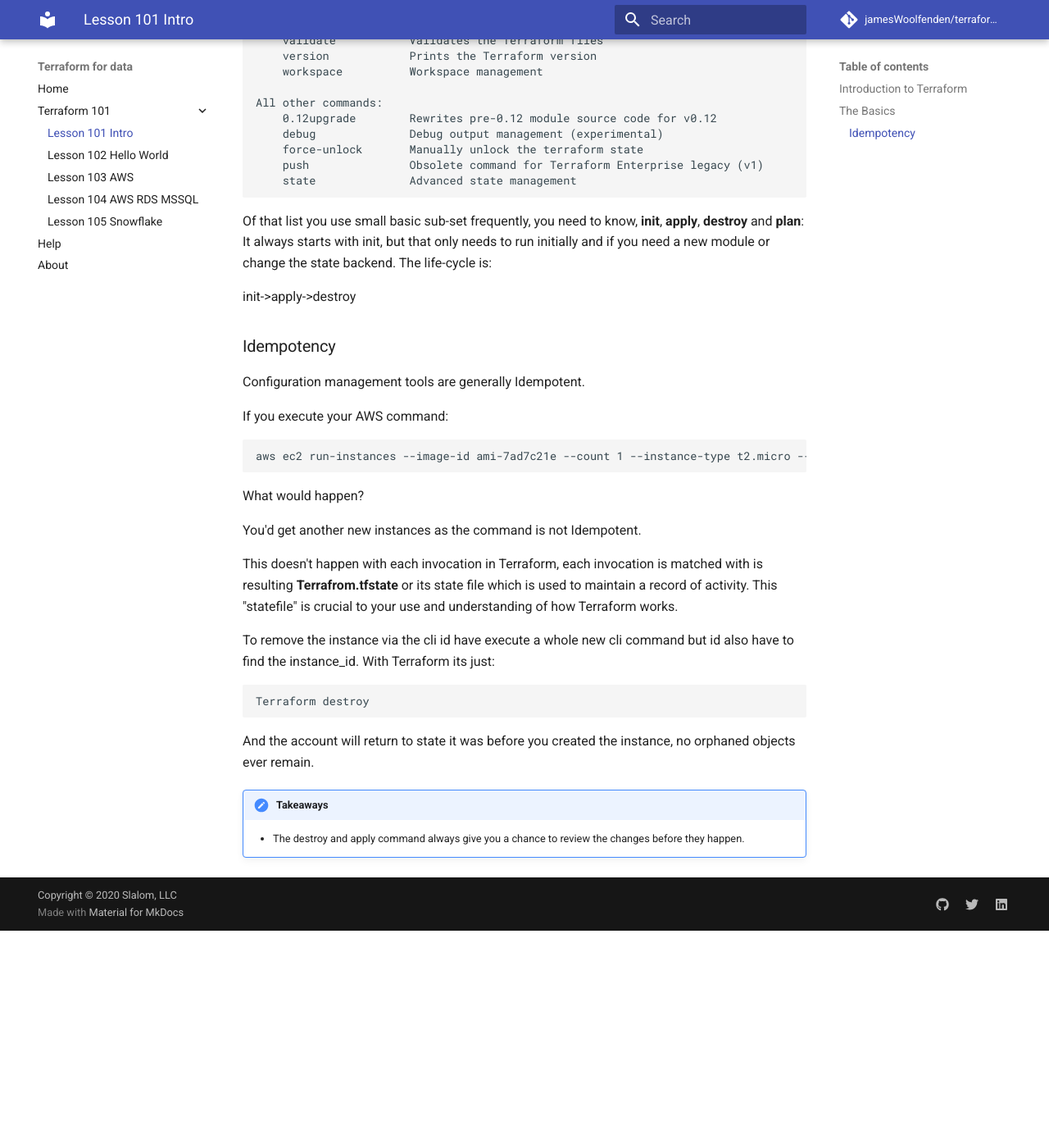
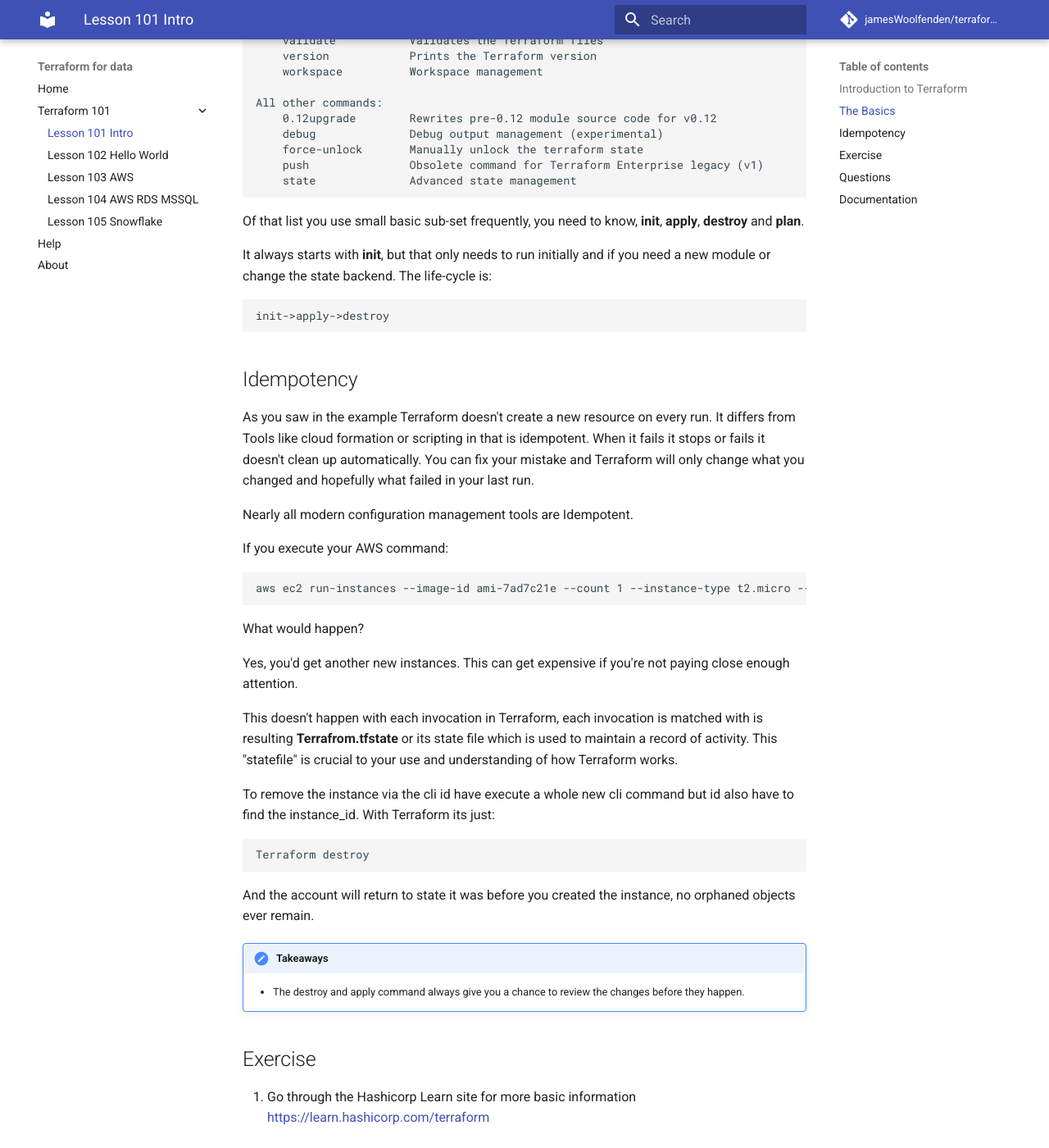
Before and after one commit to JamesWoolfenden/terraform-for-data, an MkDocs documentation site: the page built from docs/lesson1.md, in a window 1280 px wide and 1400 px high, scrolled down 5293 px. Shown: the whole window at 82% size. Built offline with MkDocs 1.6.1 and Material for MkDocs 9.7.7, drawn with Linux system fonts in a browser that asks for light colours; comment, search, counter and statistics services are not loaded; before the commit the page ends 6428 px from its top, so only the background shows below that; some of the changed text lies outside the part shown.

Commit message:
new lesson

````diff
--- a/docs/lesson1.md
+++ b/docs/lesson1.md
@@ -275,14 +275,19 @@
     state              Advanced state management
 ```
 
-Of that list you use small basic sub-set frequently, you need to know, **init**, **apply**, **destroy** and **plan**:
-It always starts with init, but that only needs to run initially and if you need a new module or change the state backend. The life-cycle is:
+Of that list you use small basic sub-set frequently, you need to know, **init**, **apply**, **destroy** and **plan**.
 
+It always starts with **init**, but that only needs to run initially and if you need a new module or change the state backend. The life-cycle is:
+
+```cli
 init->apply->destroy
+```
 
-### Idempotency
+## Idempotency
 
-Configuration management tools are generally Idempotent.
+As you saw in the example Terraform doesn't create a new resource on every run. It differs from Tools like cloud formation or scripting in that is idempotent. When it fails it stops or fails it doesn't clean up automatically. You can fix your mistake and Terraform will only change what you changed and hopefully what failed in your last run.
+
+Nearly all modern configuration management tools are Idempotent.
 
 If you execute your AWS command:
 
@@ -292,7 +297,7 @@
 
 What would happen?
 
-You'd get another new instances as the command is not Idempotent.
+Yes, you'd get another new instances. This can get expensive if you're not paying close enough attention.
 
 This doesn't happen with each invocation in Terraform, each invocation is matched with is resulting **Terrafrom.tfstate** or its state file which is used to maintain a record of activity.
 This "statefile" is crucial to your use and understanding of how Terraform works.
@@ -308,3 +313,11 @@
 
 !!!note "Takeaways"
     - The destroy and apply command always give you a chance to review the changes before they happen.
+
+## Exercise
+
+1. Go through the Hashicorp Learn site for more basic information <https://learn.hashicorp.com/terraform>
+
+## Questions
+
+## Documentation
````
